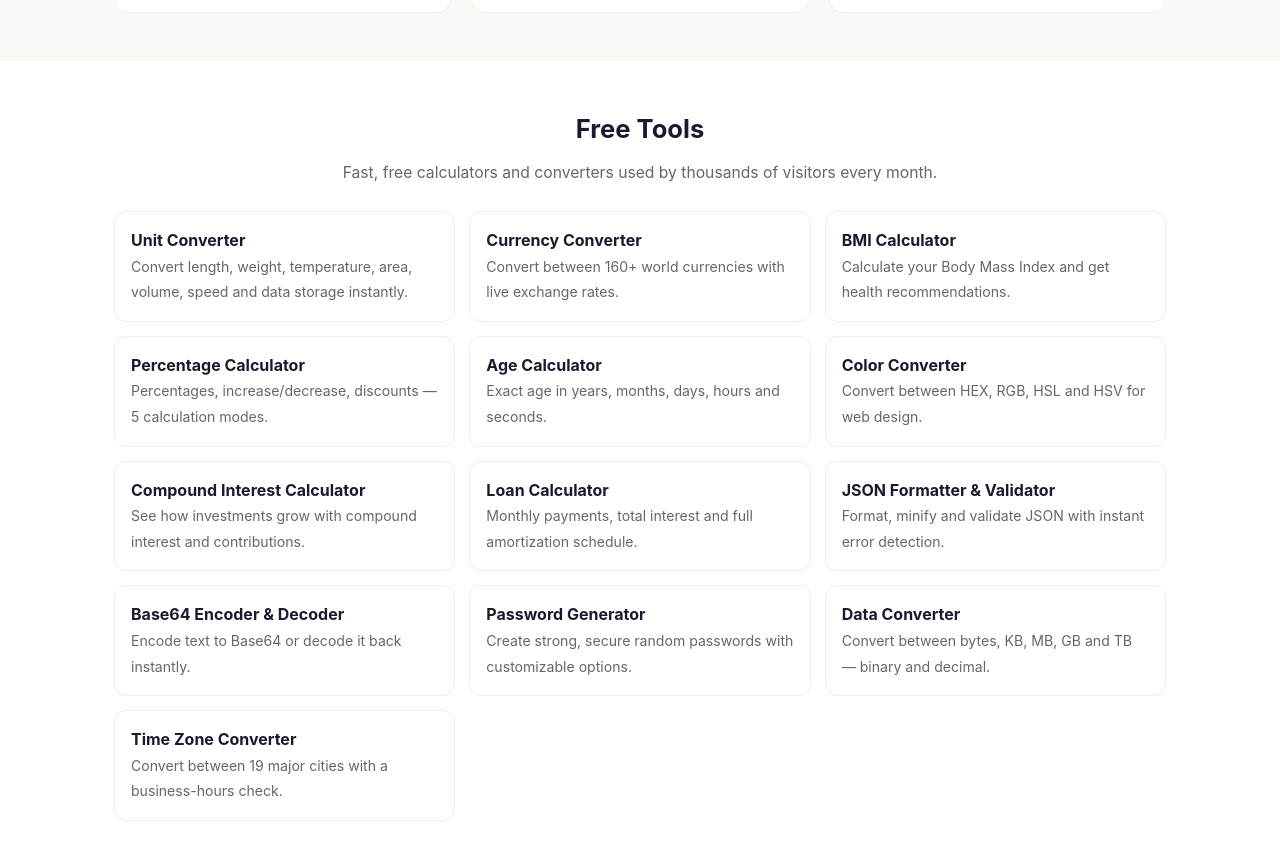
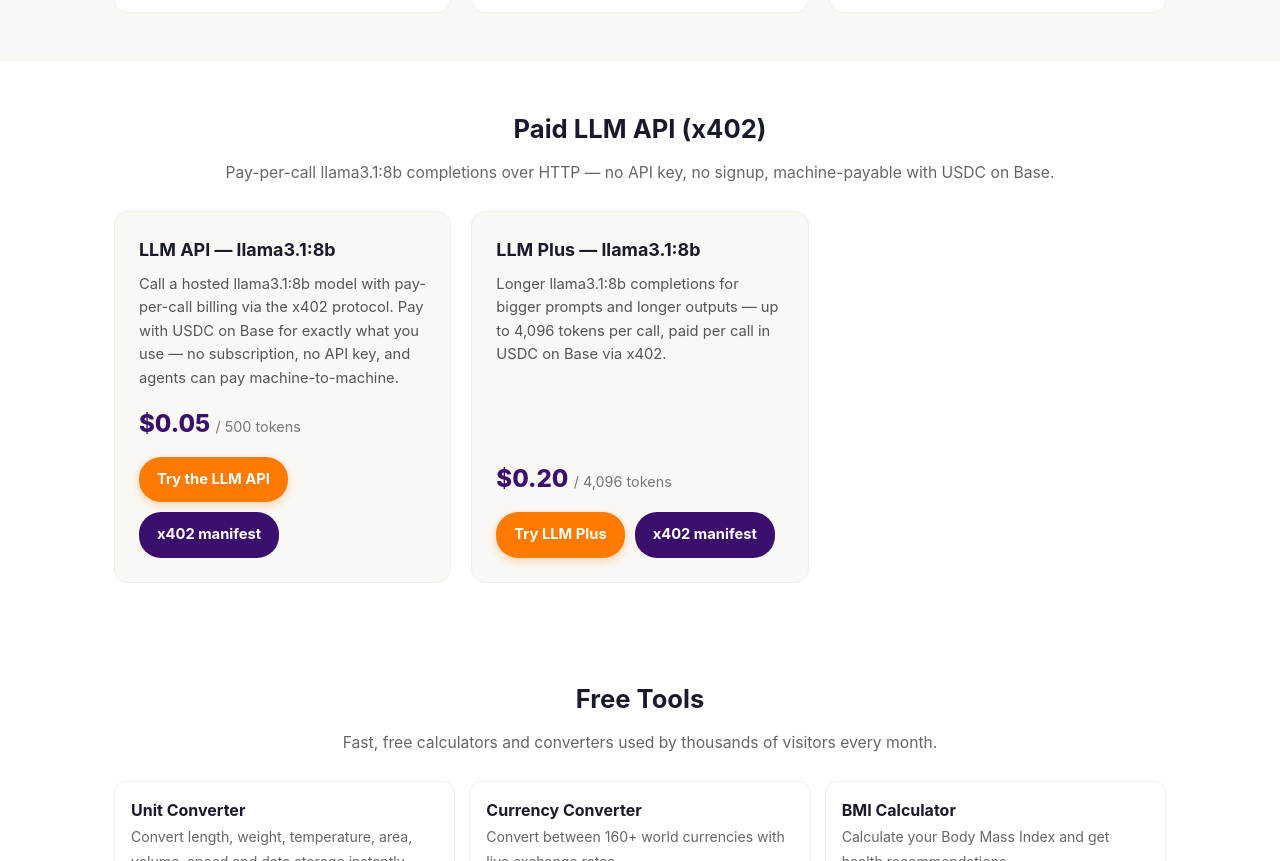
Before and after one commit to Autonomy-Labs-Tech/prompt-vault, a website: page index.html in a window 1280 px wide. Shown: the part 4609-5470 px from the top of the page. Drawn offline with Linux system fonts and the light colour scheme.

Commit message:
auto storefront update 2026-08-18_1706

```diff
--- a/index.html
+++ b/index.html
@@ -701,6 +701,33 @@
   </div>
 </section>
 
+<section id="llm-api" class="alt">
+  <div class="container">
+    <h2>Paid LLM API (x402)</h2>
+    <p class="secsub">Pay-per-call llama3.1:8b completions over HTTP — no API key, no signup, machine-payable with USDC on Base.</p>
+    <div class="offer-grid">
+      <div class="offer">
+        <h3><a href="https://creating-century-fellowship-matched.trycloudflare.com/api/llm?product=llm">LLM API — llama3.1:8b</a></h3>
+        <p class="desc">Call a hosted llama3.1:8b model with pay-per-call billing via the x402 protocol. Pay with USDC on Base for exactly what you use — no subscription, no API key, and agents can pay machine-to-machine.</p>
+        <div class="price">$0.05 <span>/ 500 tokens</span></div>
+        <div class="actions">
+          <a class="btn btn-buy" href="https://creating-century-fellowship-matched.trycloudflare.com/api/llm?product=llm">Try the LLM API</a>
+          <a class="btn btn-details" href=".well-known/x402">x402 manifest</a>
+        </div>
+      </div>
+      <div class="offer">
+        <h3><a href="https://creating-century-fellowship-matched.trycloudflare.com/api/llm?product=llm-plus">LLM Plus — llama3.1:8b</a></h3>
+        <p class="desc">Longer llama3.1:8b completions for bigger prompts and longer outputs — up to 4,096 tokens per call, paid per call in USDC on Base via x402.</p>
+        <div class="price">$0.20 <span>/ 4,096 tokens</span></div>
+        <div class="actions">
+          <a class="btn btn-buy" href="https://creating-century-fellowship-matched.trycloudflare.com/api/llm?product=llm-plus">Try LLM Plus</a>
+          <a class="btn btn-details" href=".well-known/x402">x402 manifest</a>
+        </div>
+      </div>
+    </div>
+  </div>
+</section>
+
 <section id="tools" class="alt">
   <div class="container">
     <h2>Free Tools</h2>
```
Also changed, not shown: dash.json (+19 -19 lines), .well-known/agents.json.
